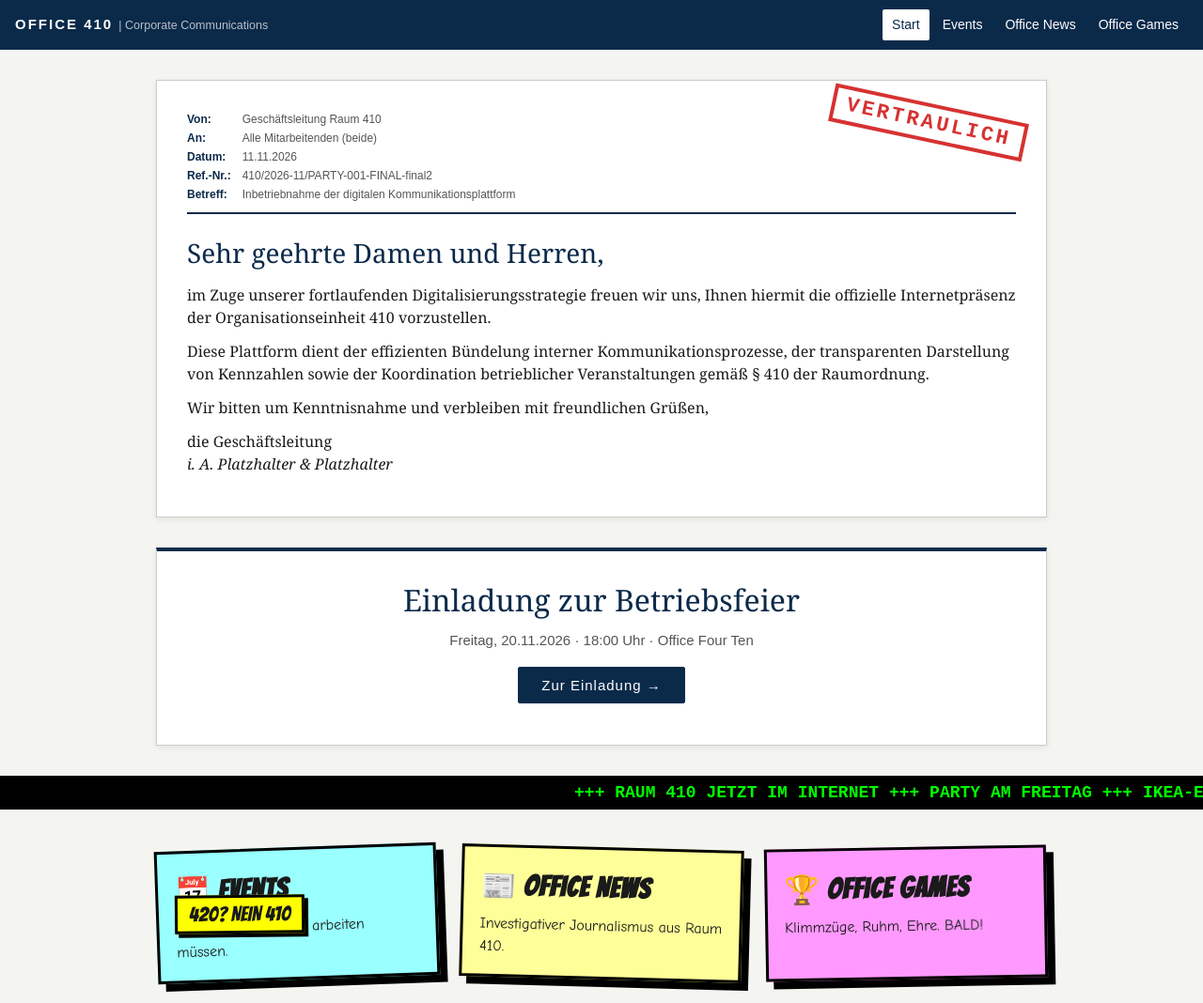
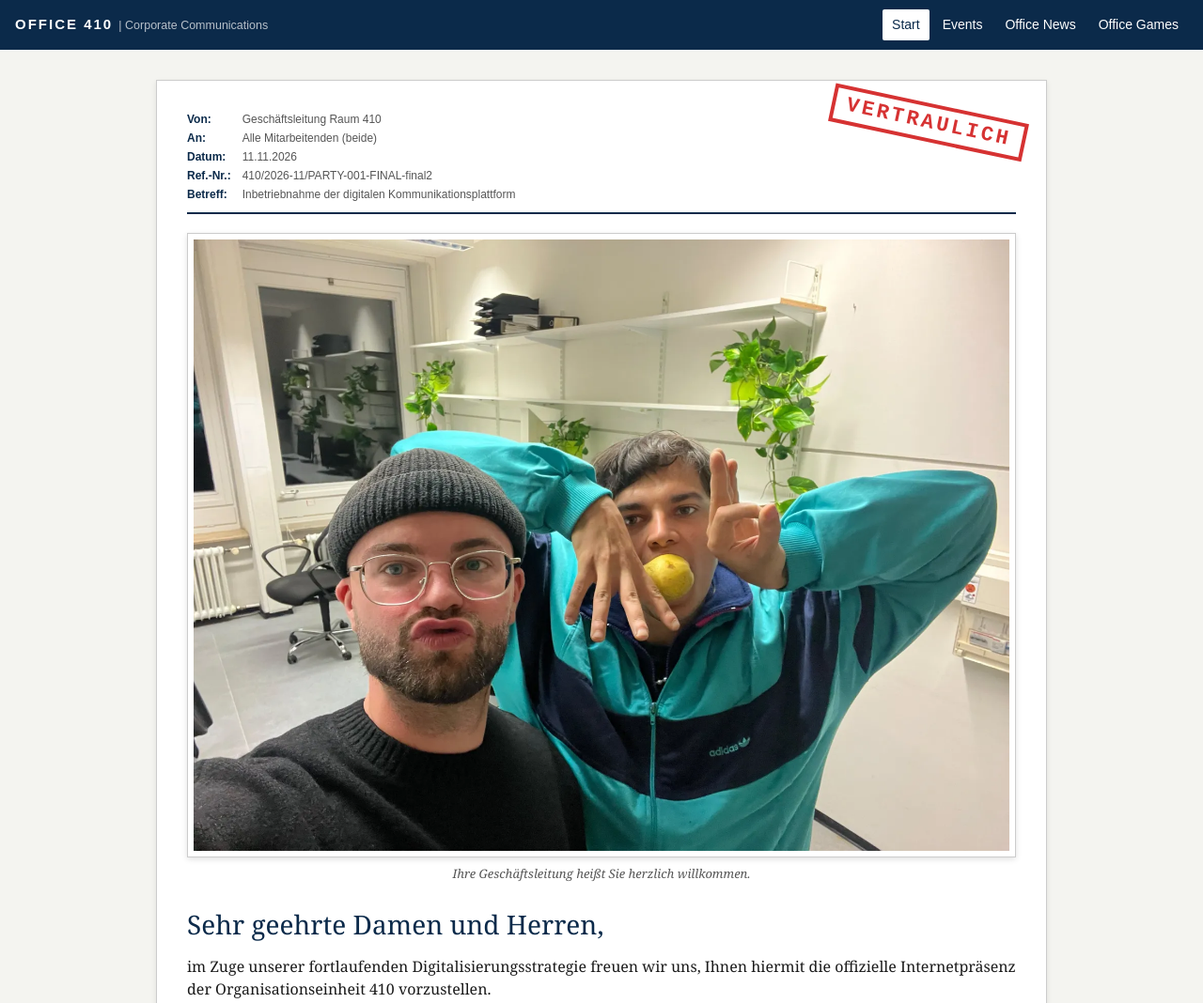
Before and after one commit to 9andy99-hash/office-four-ten, a plain HTML site: page index.html in a window 1280 px wide. Shown: the top 1068 px of the page at 94% size. Drawn offline with Linux system fonts and the light colour scheme.

Commit message:
Startseite: Teamfoto als Begrüßung, alter Teamfoto Platzhalter entfernt
Co-Authored-By: Claude Opus 5.5 <noreply@anthropic.com>
Claude-Session: https://claude.ai/code/session_01EcJsB1efhMhbosxrKffwKN

```diff
--- a/css/style.css
+++ b/css/style.css
@@ -47,6 +47,9 @@ footer.fuss .klein { font-size: 9px; }
 .memo .kopf b { color: #0b2a4a; }
 .memo h1 { font-size: 28px; margin: 0 0 12px; color: #0b2a4a; font-weight: normal; }
 .memo p { margin: 0 0 12px; }
+.teamfoto { margin: 0 0 24px; }
+.teamfoto img { display: block; width: 100%; height: auto; border: 1px solid #ccc; padding: 6px; background: #fff; box-shadow: 0 2px 6px rgba(0,0,0,.12); }
+.teamfoto figcaption { font: italic 13px Georgia, serif; color: #555; text-align: center; margin-top: 8px; }
 .stempel {
   position: absolute; top: 24px; right: 20px;
   border: 4px solid #c00; color: #c00; padding: 4px 12px;
--- a/index.html
+++ b/index.html
@@ -31,6 +31,13 @@
         <b>Ref.-Nr.:</b><span>410/2026-11/PARTY-001-FINAL-final2</span>
         <b>Betreff:</b><span>Inbetriebnahme der digitalen Kommunikationsplattform</span>
       </div>
+      <figure class="teamfoto">
+        <picture>
+          <source srcset="img/team.webp" type="image/webp">
+          <img src="img/team.jpg" alt="Das Team von Raum 410 posiert im Büro, einer mit Schmollmund, der andere mit einer Birne im Mund" width="1600" height="1200">
+        </picture>
+        <figcaption>Ihre Geschäftsleitung heißt Sie herzlich willkommen.</figcaption>
+      </figure>
       <h1>Sehr geehrte Damen und Herren,</h1>
       <p>im Zuge unserer fortlaufenden Digitalisierungsstrategie freuen wir uns, Ihnen hiermit die offizielle Internetpräsenz der Organisationseinheit 410 vorzustellen.</p>
       <p>Diese Plattform dient der effizienten Bündelung interner Kommunikationsprozesse, der transparenten Darstellung von Kennzahlen sowie der Koordination betrieblicher Veranstaltungen gemäß §&nbsp;410 der Raumordnung.</p>
@@ -76,8 +83,6 @@
     <div class="schwein-zone" aria-hidden="true"><span class="schwein">🐷</span></div>
     <p class="schwein-text">Büro-Umfrage: Wer mag Schweine? 🐷 Die Geschäftsleitung enthält sich.</p>
     <div class="praank-overlay" id="praank-overlay" aria-hidden="true"><div class="praank-text">PRAAANK</div></div>
-    <img src="img/strichmann-stuhl.svg" alt="Platzhalter: Strichmännchen hält einen Stuhl" style="width:220px;margin:0 auto 20px;border:3px solid #000;transform:rotate(3deg)">
-    <p style="text-align:center;font-family:'Comic Neue',cursive">↑ Platzhalter (hier kommt bald ein Teamfoto hin)</p>
   </main>
 
   <footer class="fuss">
```
Also changed, not shown: img/team.jpg (added), img/team.webp (added).
